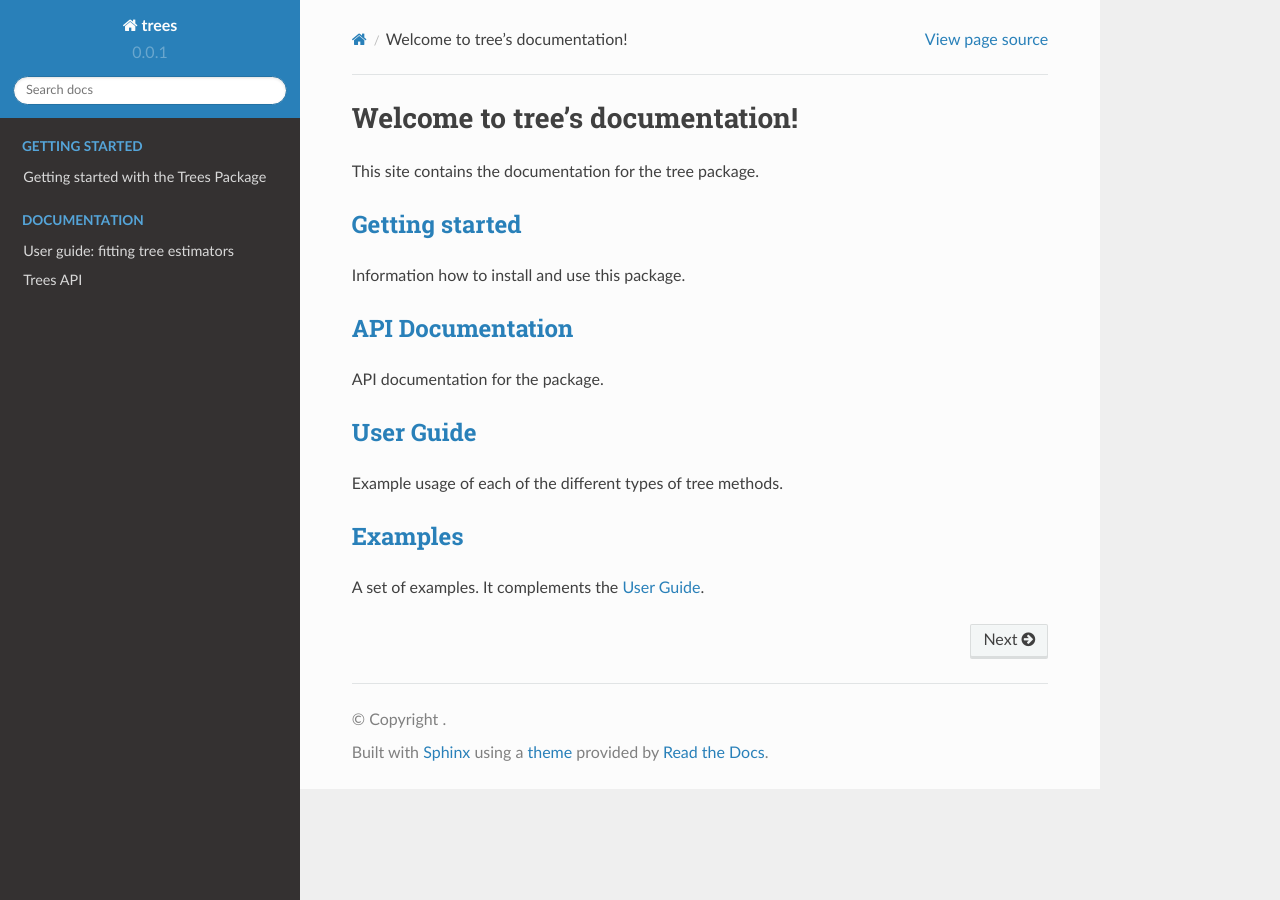
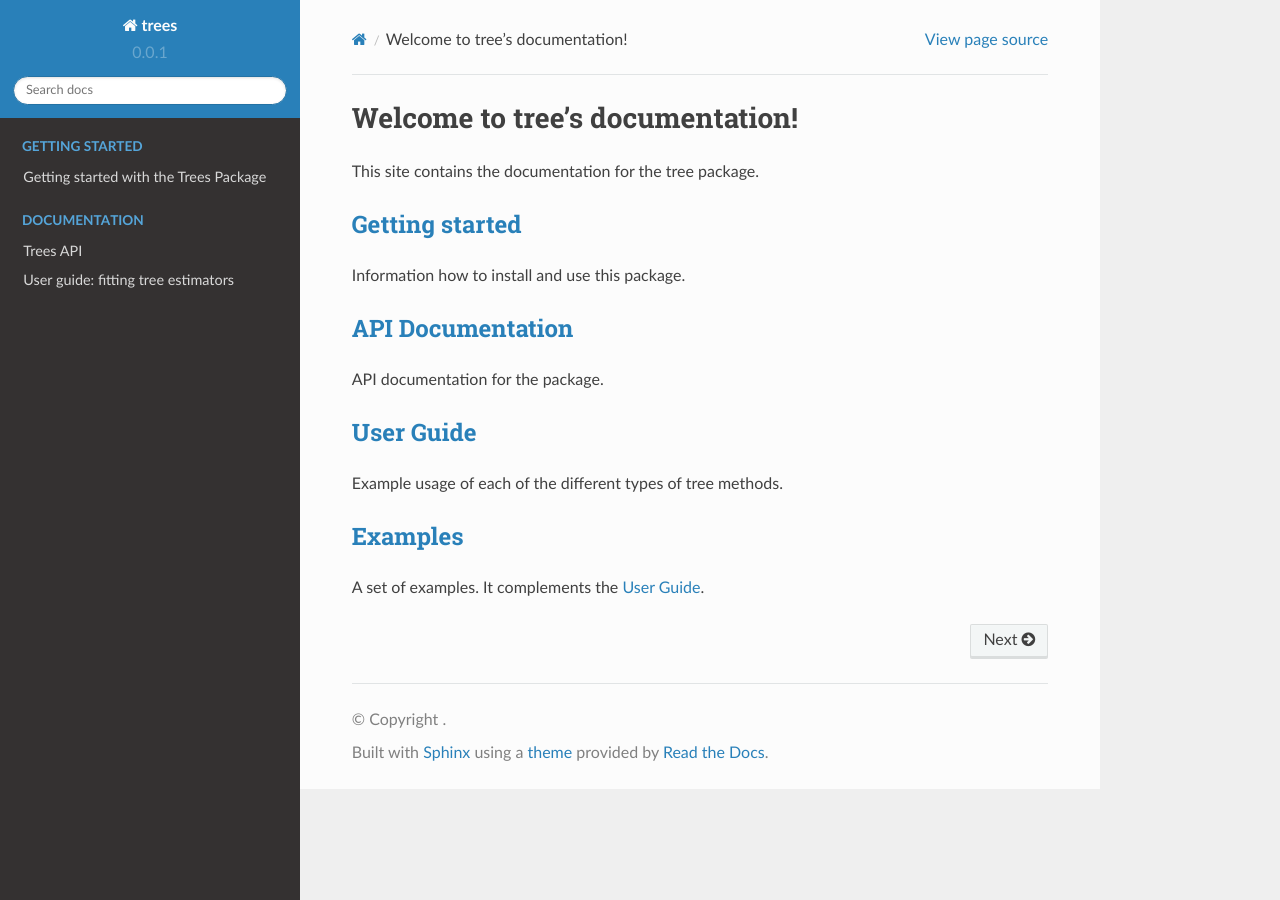
Before and after one commit to D3M-Research-Group/odtlearn, a Sphinx documentation site: the page built from docs/index.rst, in a window 1280 px wide. Built offline with Sphinx 7.4.7 and the Read the Docs theme 2.0.0, drawn with Linux system fonts in a browser that asks for light colours; formulas are drawn with MathJax 3; pages that are not in the unit, such as notebooks, are missing from menus.

Commit message:
re-order ToC

```diff
--- a/docs/index.rst
+++ b/docs/index.rst
@@ -17,8 +17,9 @@ This site contains the documentation for the tree package.
    :hidden:
    :caption: Documentation
 
+   api
    user_guide
-   api
+
 
 .. toctree::
    :maxdepth: 2
```
